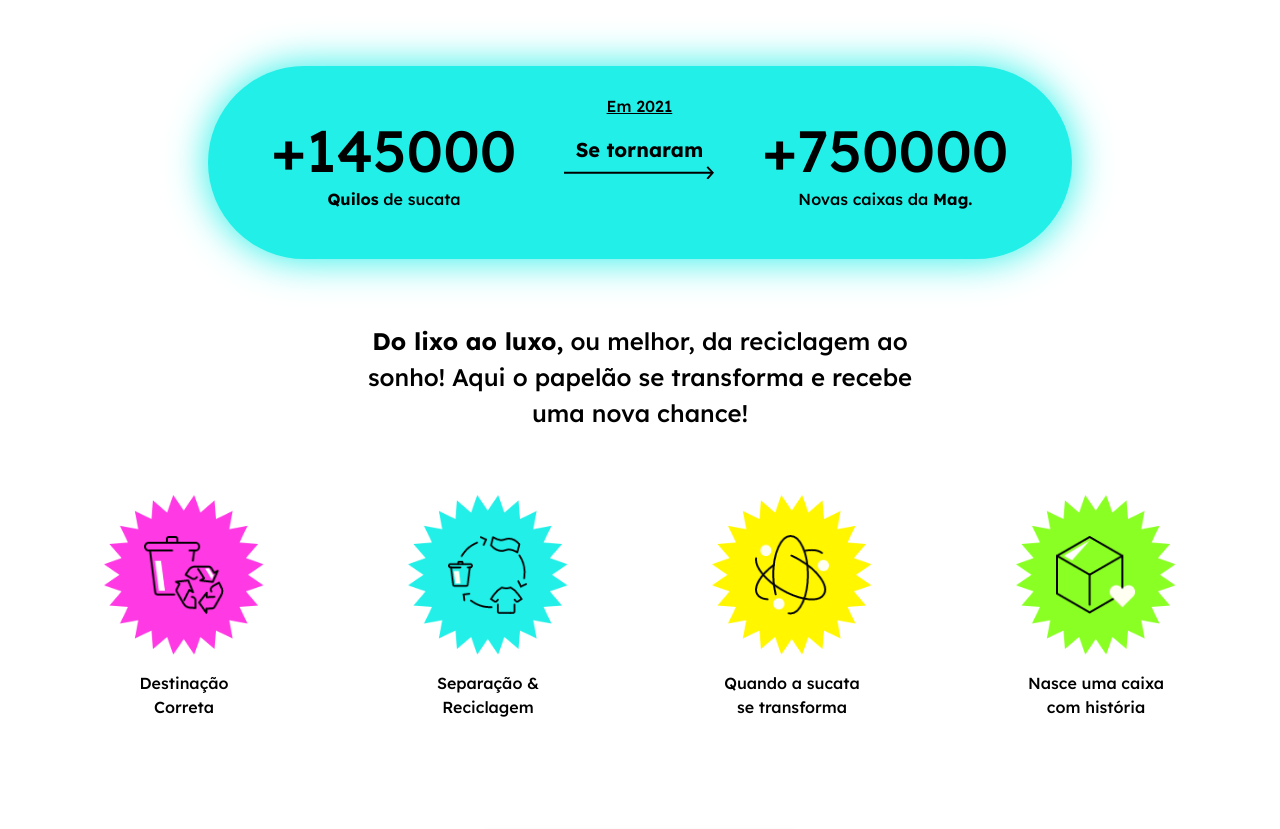
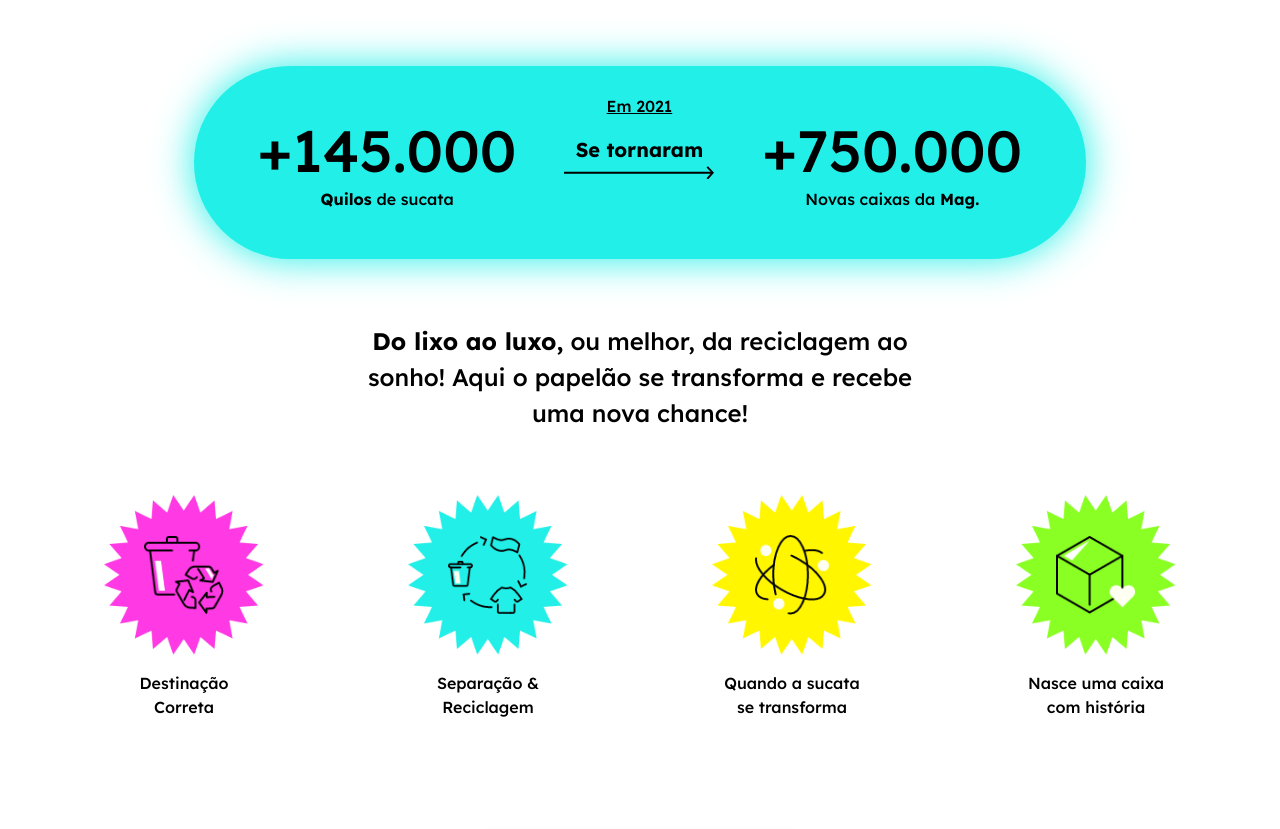
Before and after one commit to gffhammes/selo-ja-foi-sucata, a Next.js app: page / in a window 1280 px wide. Shown: the part 890-1719 px from the top of the page. Built offline with nearby package versions, Linux system fonts and the light colour scheme.

Commit message:
feat: add counterup

```diff
--- a/package.json
+++ b/package.json
@@ -24,6 +24,7 @@
     "react": "18.0.0",
     "react-countup": "^6.2.0",
     "react-dom": "18.0.0",
+    "react-visibility-sensor": "^5.1.1",
     "sass": "^1.51.0"
   },
   "devDependencies": {
--- a/src/components/home/TransformationCard.js
+++ b/src/components/home/TransformationCard.js
@@ -1,10 +1,11 @@
 import { Container, Stack, Typography } from '@mui/material'
 import { Box } from '@mui/system'
-import React from 'react'
+import React, { useEffect, useState } from 'react'
 import RightArrow from '../../../public/vectors/right-arrow.svg'
 import DownArrow from '../../../public/vectors/down-arrow.svg'
 import { useWindowSize } from '../../hooks/useWindowSize'
-import CountUp from 'react-countup';
+import CountUp, { useCountUp } from 'react-countup';
+import VisibilitySensor from "react-visibility-sensor";
 
 const countUpDefaultProps = {
   prefix: '+',
@@ -13,12 +14,34 @@ const countUpDefaultProps = {
   duration: 4,
 }
 
+const DefaultCountUp = ({ end }) => {
+  const [viewPortEntered, setViewPortEntered] = useState(false);
+
+  return (
+    <CountUp start={viewPortEntered ? null : 0} end={end} {...countUpDefaultProps} >
+      {({ countUpRef }) => (
+        <VisibilitySensor
+          active={!viewPortEntered}
+          onChange={isVisible => {
+            if (isVisible) {
+              setViewPortEntered(true);
+            }
+          }}
+          delayedCall
+        >
+          <span ref={countUpRef} />
+        </VisibilitySensor>
+      )}
+    </CountUp>
+  )
+}
+
 const Waste = () => {
+
   return (
     <Stack alignItems='center'>
       <Box sx={{ fontSize: 58, fontWeight: 500}}>
-        <span>+145000</span>
-        {/* <CountUp start={140000} end={145000} {...countUpDefaultProps} /> */}
+        <DefaultCountUp end={145000} />
       </Box>
       <Typography><strong>Quilos</strong> de sucata</Typography>
     </Stack>
@@ -38,8 +61,7 @@ const Boxes = () => {
   return (
     <Stack alignItems='center'>
       <Box sx={{ fontSize: 58, fontWeight: 500}}>
-        <span>+750000</span>
-        {/* <CountUp start={700000} end={750000} {...countUpDefaultProps} /> */}
+        <DefaultCountUp end={750000} />
       </Box>
       <Typography>Novas caixas da <strong>Mag.</strong></Typography>
     </Stack>
```
Also changed, not shown: 1 other file (tests, documents, lock files or other folders).
